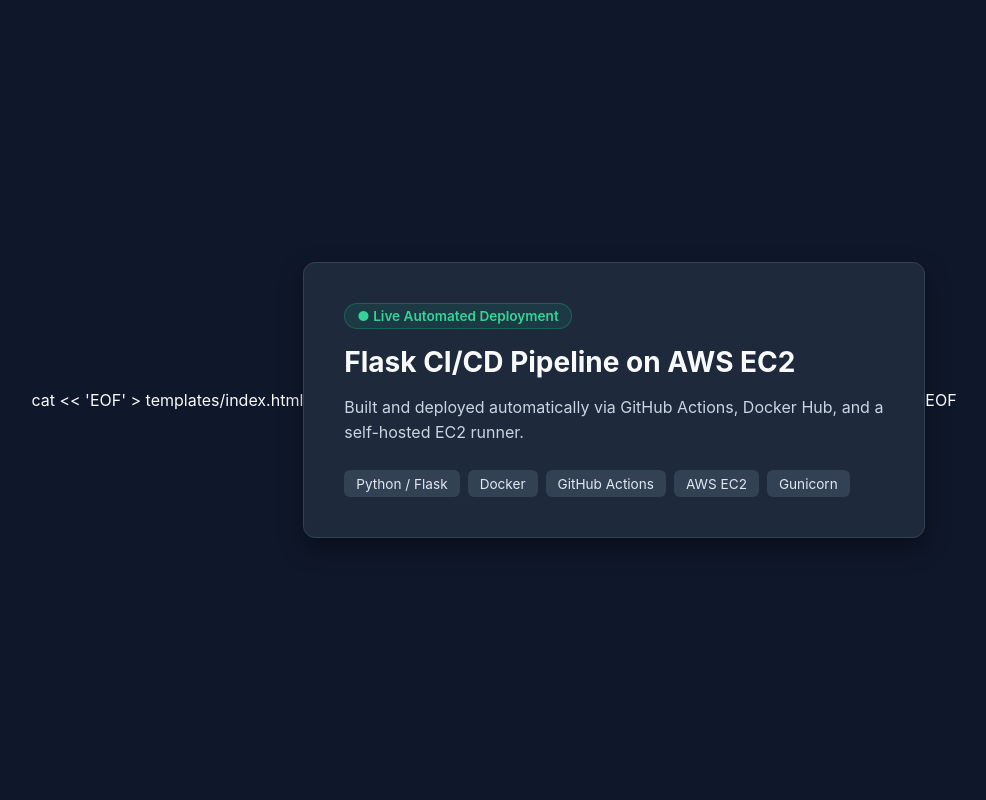
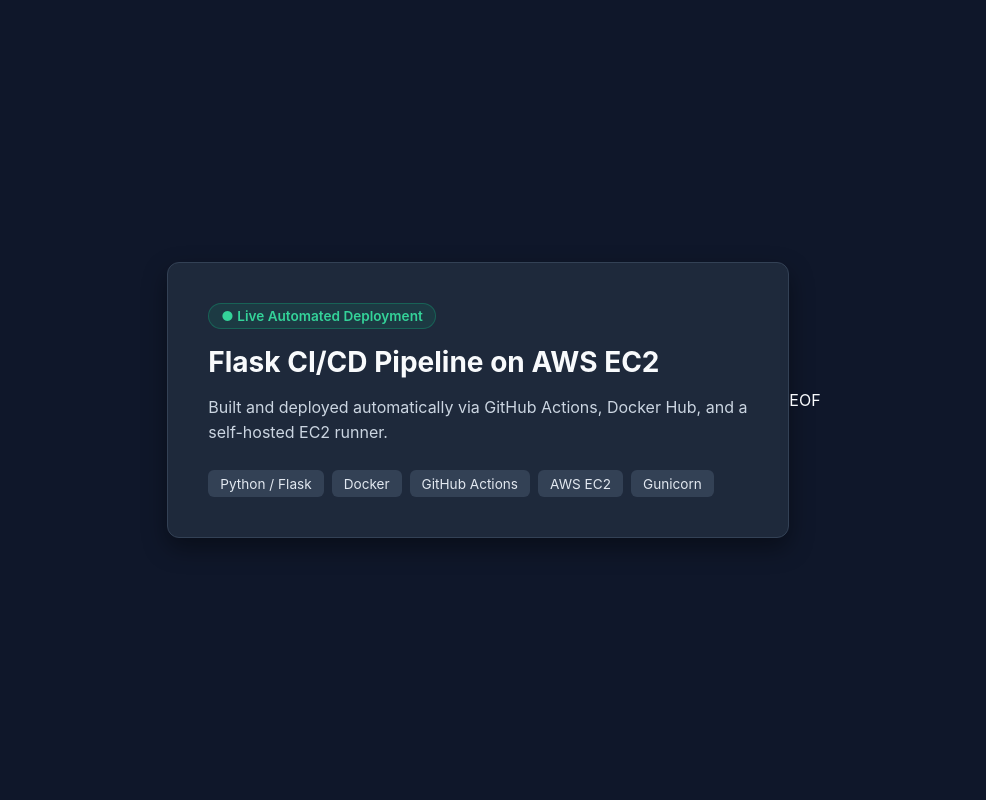
Before and after one commit to Ranjith-Kumar-Edagottu/flask-github-actions-cicd, a Flask app: page / in a window 1280 px wide. Shown: the whole page, without its empty margins (146-1132 px from the left). Run offline with Flask 3, Linux system fonts and the light colour scheme.

Commit message:
removed string

```diff
--- a/templates/index.html
+++ b/templates/index.html
@@ -1,4 +1,3 @@
-cat << 'EOF' > templates/index.html
 <!DOCTYPE html>
 <html lang="en">
 <head>
```
